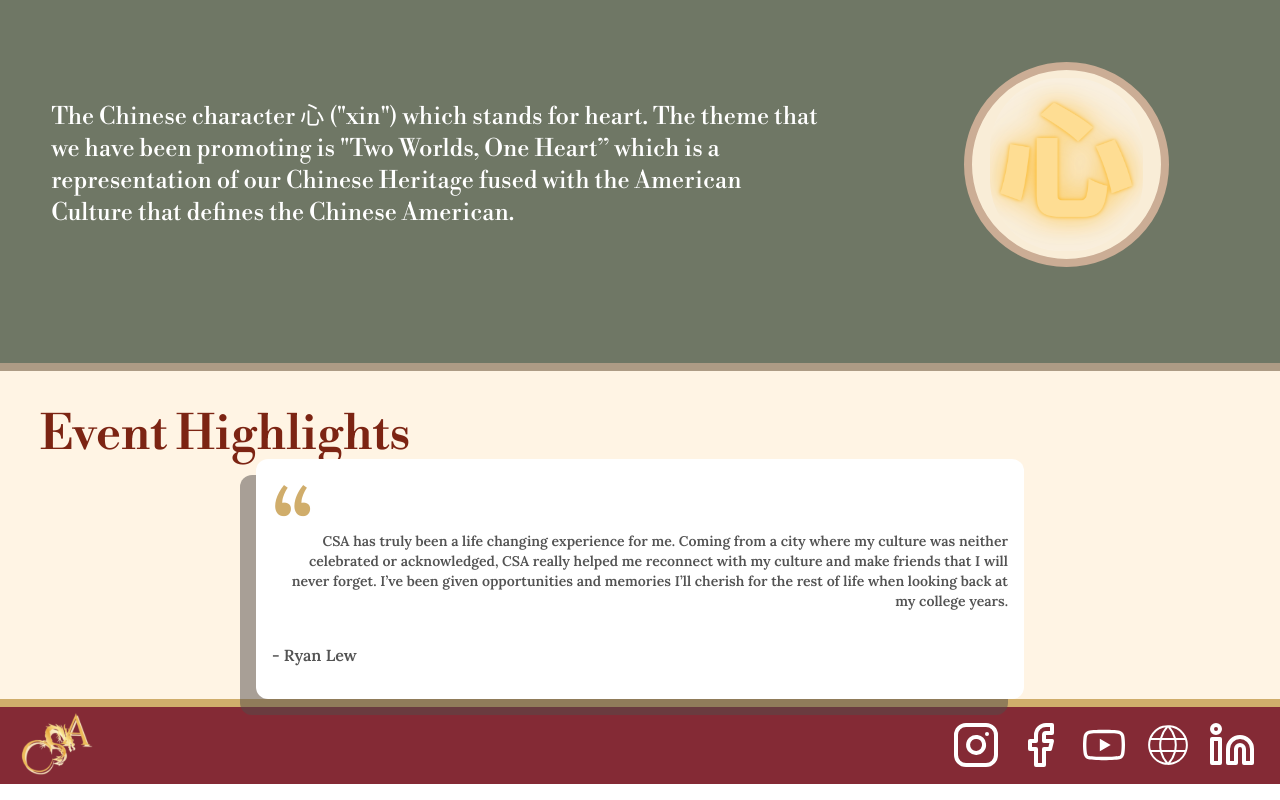
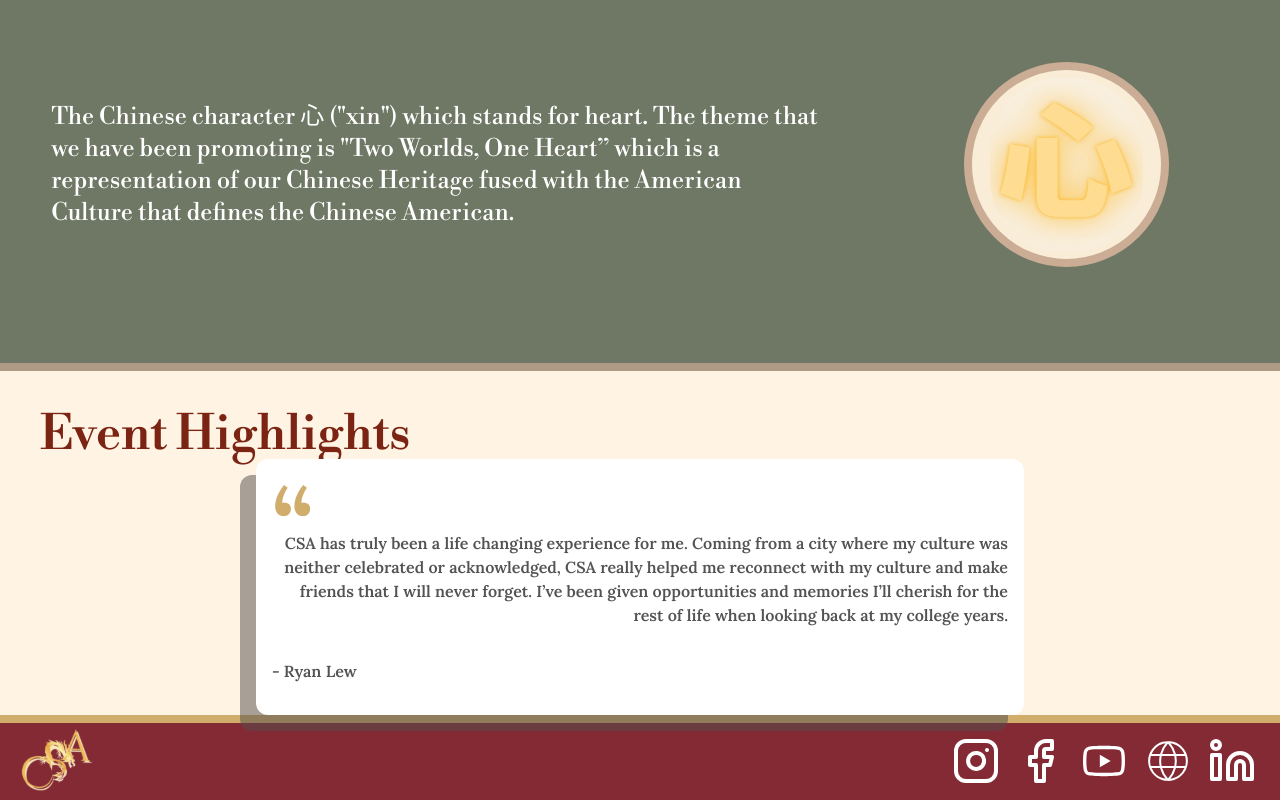
Before and after one commit to acm-ucr/csa-website, a Next.js app: page / in a window 1280 px wide. Shown: the part 881-1681 px from the top of the page. Built offline with nearby package versions, Linux system fonts and the light colour scheme.

Commit message:
final change

```diff
--- a/src/components/home/QuoteBox.tsx
+++ b/src/components/home/QuoteBox.tsx
@@ -8,7 +8,7 @@ const QuoteBox = ({ quote, name }: { quote: string; name: string }) => {
             <p className="text-8xl font-bold leading-4 text-csa-yellow-100">
               “
             </p>
-            <p className="text-right text-sm font-semibold text-csa-gray-100">
+            <p className="text-right text-sm font-semibold text-csa-gray-100 md:text-base">
               {quote}
             </p>
           </div>
```
